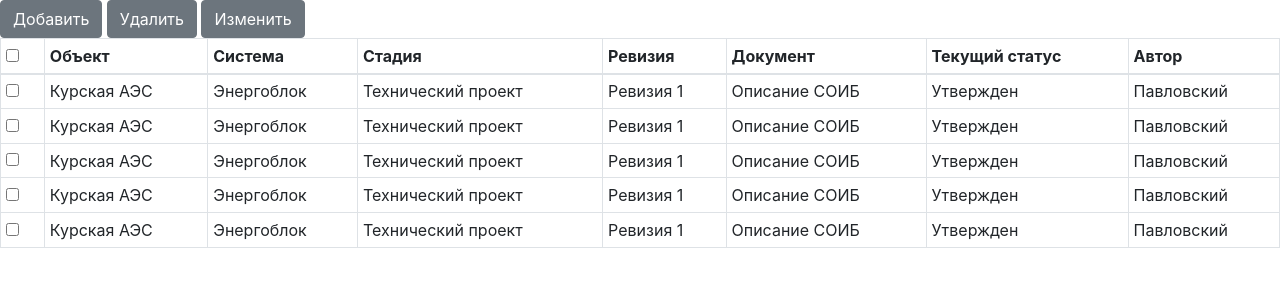
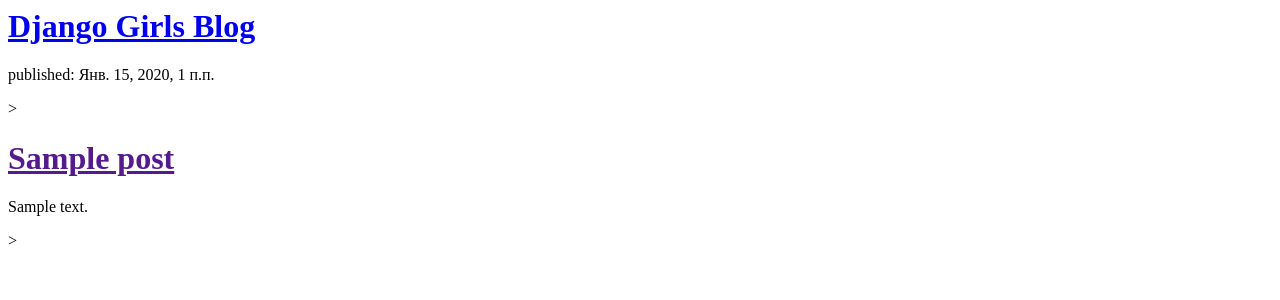
Before and after one commit to aapavlovsky/my-first-blog, a Django app: page / in a window 1280 px wide. Shown: the top 300 px of the page. Run offline with Django 3.2, Linux system fonts and the light colour scheme; tables that the repository leaves empty hold one stand-in row (values such as "Sample post").

Commit message:
changes 13:20

```diff
--- a/blog/templates/blog/post_list.html
+++ b/blog/templates/blog/post_list.html
@@ -1,133 +1,19 @@
-<!DOCTYPE html>
-<html lang="en">
-	<head>
-		<!-- Required meta tags -->
-		<meta charset="utf-8">
-		<meta name="viewport" content="width=device-width, initial-scale=1, shrink-to-fit=no">
-		<title>Page Title</title>
+<html>
+    <head>
+        <title>Django Girls blog</title>
+    </head>
+    <body>
+        <div>
+            <h1><a href="/">Django Girls Blog</a></h1>
+        </div>
 
-		<!-- Bootstrap CSS -->
-		<link rel="stylesheet" href="https://cdn.jsdelivr.net/npm/bootstrap@4.6.0/dist/css/bootstrap.min.css" integrity="sha384-B0vP5xmATw1+K9KRQjQERJvTumQW0nPEzvF6L/Z6nronJ3oUOFUFpCjEUQouq2+l" crossorigin="anonymous">
-	</head>
-	<body>
+          {% for post in posts %}
+          <div>
+            <p>published: {{post.published_date}}</p>>
+            <h1><a href="">{{post.title}}</a></h1>
+            <p>{{post.text|linebreaksbr}}</p>>
+          </div>
+          {% endfor %}
 
-		<button type="button" class="btn btn-secondary">Добавить</button>
-		<button type="button" class="btn btn-secondary">Удалить</button>
-		<button type="button" class="btn btn-secondary">Изменить</button>
-
-
-
-		<table class="table table-sm table-bordered table-hover"
-  <thead>
-    <tr>
- 		<th>
- 			<div class="form-check">
-  			<input class="form-check-input" type="checkbox" value="" id="flexCheckDefault">
- 			<label class="form-check-label" for="flexCheckDefault">
-  			</label>
- 		</th>
-      <th>Объект</th>
-      <th>Система</th>
-      <th>Стадия</th>
-      <th>Ревизия</th>
-      <th>Документ</th>
-      <th>Текущий статус</th>
-      <th>Автор</th>
-    </tr>
-  </thead>
-  <tbody>
-    <tr>
-      <th scope="row">
-
-		<div class="form-check">
-  		<input class="form-check-input" type="checkbox" value="" id="flexCheckDefault">
- 		<label class="form-check-label" for="flexCheckDefault">
-  		</label>
-
-	</th>
-      <td>Курская АЭС</td>
-      <td>Энергоблок</td>
-      <td>Технический проект</td>
-      <td>Ревизия 1</td>
-      <td>Описание СОИБ</td>
-      <td>Утвержден</td>
-      <td>Павловский</td>
-    </tr>
-<tr>
-      <th scope="row">
-
-		<div class="form-check">
-  		<input class="form-check-input" type="checkbox" value="" id="flexCheckDefault">
- 		<label class="form-check-label" for="flexCheckDefault">
-  		</label>
-
-	</th>
-      <td>Курская АЭС</td>
-      <td>Энергоблок</td>
-      <td>Технический проект</td>
-      <td>Ревизия 1</td>
-      <td>Описание СОИБ</td>
-      <td>Утвержден</td>
-      <td>Павловский</td>
-    </tr>
-<tr>
-      <th scope="row">
-
-		<div class="form-check">
-  		<input class="form-check-input" type="checkbox" value="" id="flexCheckDefault">
- 		<label class="form-check-label" for="flexCheckDefault">
-  		</label>
-
-	</th>
-      <td>Курская АЭС</td>
-      <td>Энергоблок</td>
-      <td>Технический проект</td>
-      <td>Ревизия 1</td>
-      <td>Описание СОИБ</td>
-      <td>Утвержден</td>
-      <td>Павловский</td>
-    </tr>
-<tr>
-      <th scope="row">
-
-		<div class="form-check">
-  		<input class="form-check-input" type="checkbox" value="" id="flexCheckDefault">
- 		<label class="form-check-label" for="flexCheckDefault">
-  		</label>
-
-	</th>
-      <td>Курская АЭС</td>
-      <td>Энергоблок</td>
-      <td>Технический проект</td>
-      <td>Ревизия 1</td>
-      <td>Описание СОИБ</td>
-      <td>Утвержден</td>
-      <td>Павловский</td>
-    </tr>
-    <tr>
-      <th scope="row">
-
-		<div class="form-check">
-  		<input class="form-check-input" type="checkbox" value="" id="flexCheckDefault">
- 		<label class="form-check-label" for="flexCheckDefault">
-  		</label>
-
-	</th>
-      <td>Курская АЭС</td>
-      <td>Энергоблок</td>
-      <td>Технический проект</td>
-      <td>Ревизия 1</td>
-      <td>Описание СОИБ</td>
-      <td>Утвержден</td>
-      <td>Павловский</td>
-    </tr>
-
-  </tbody>
-</table>
-
-		<!-- Optional JavaScript -->
-		<!-- jQuery first, then Popper.js, then Bootstrap JS -->
-		<script src="https://code.jquery.com/jquery-3.5.1.slim.min.js" integrity="sha384-DfXdz2htPH0lsSSs5nCTpuj/zy4C+OGpamoFVy38MVBnE+IbbVYUew+OrCXaRkfj" crossorigin="anonymous"></script>
-		<script src="https://cdn.jsdelivr.net/npm/popper.js@1.16.1/dist/umd/popper.min.js" integrity="sha384-9/reFTGAW83EW2RDu2S0VKaIzap3H66lZH81PoYlFhbGU+6BZp6G7niu735Sk7lN" crossorigin="anonymous"></script>
-		<script src="https://cdn.jsdelivr.net/npm/bootstrap@4.6.0/dist/js/bootstrap.min.js" integrity="sha384-+YQ4JLhjyBLPDQt//I+STsc9iw4uQqACwlvpslubQzn4u2UU2UFM80nGisd026JF" crossorigin="anonymous"></script></body>
+    </body>
 </html>
--- a/blog/views.py
+++ b/blog/views.py
@@ -1,5 +1,8 @@
 from django.shortcuts import render
+from .models import Post
+from django.utils import timezone
 
 # Create your views here.
 def post_list(request):
-	return render(request, 'blog/post_list.html', {})
+	posts=Post.objects.filter(published_date__lte=timezone.now()).order_by('published_date')
+	return render(request, 'blog/post_list.html', {'posts': posts})
```
